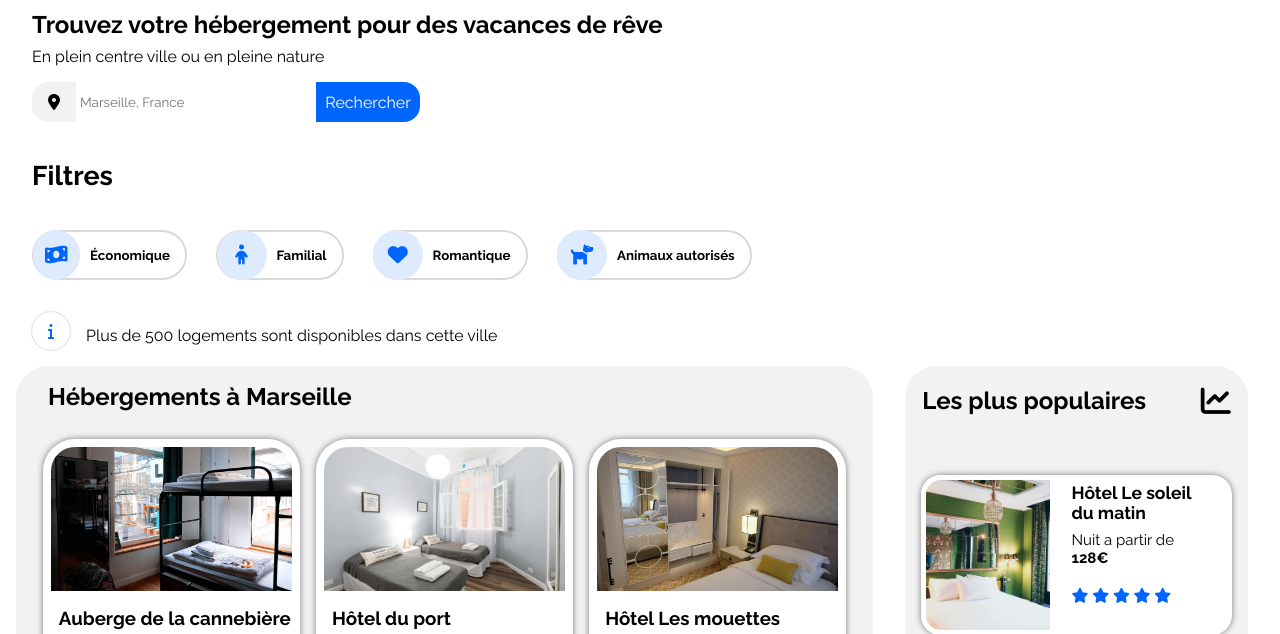
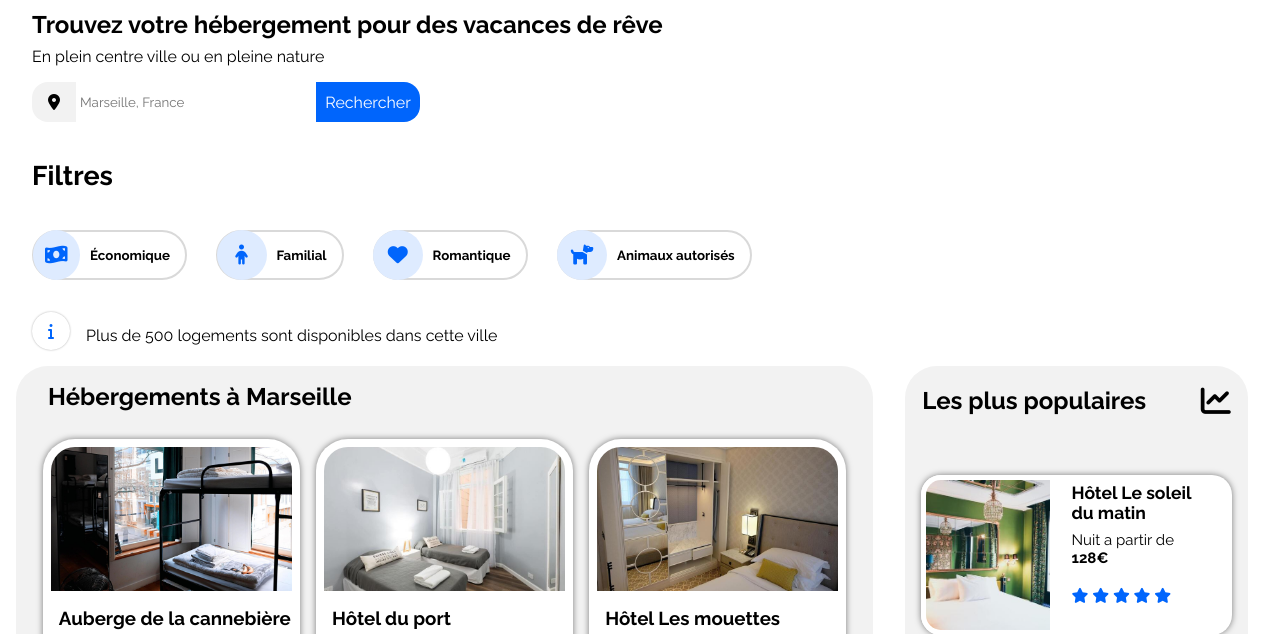
Before and after one commit to MattdevJR/MatthieuBernard_2_08072021, a plain HTML site: page index.html in a window 1280 px wide. Shown: the part 94-728 px from the top of the page. Drawn offline with Linux system fonts and the light colour scheme.

Commit message:
modif img "cover"

```diff
--- a/style.css
+++ b/style.css
@@ -311,7 +311,7 @@ button span{
     justify-content: center;
     height: 9rem;
     /* align-items: center; */
-    /* object-fit: cover; */
+    object-fit: cover;
     border-radius: 2rem 2rem 0px 0px;
     padding: 0.5rem;
     /* border: 5px solid white; */
```
